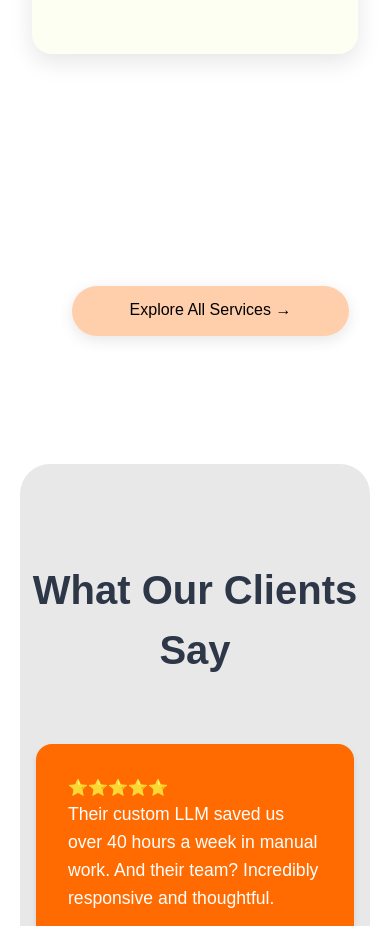
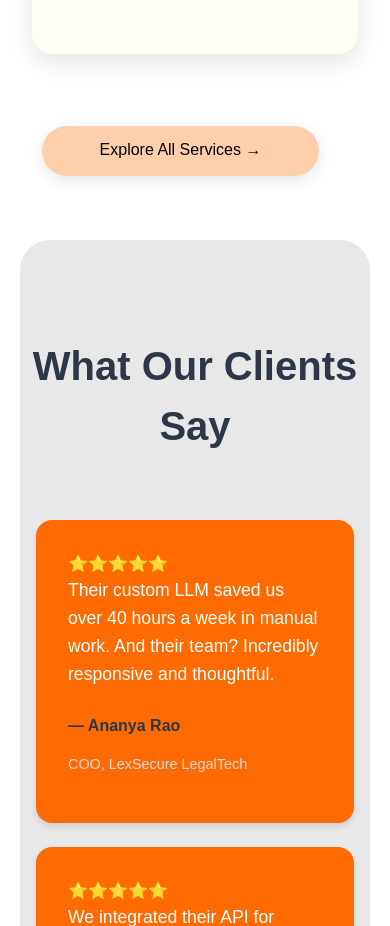
Before and after one commit to mithilesh042006/neuro_web, a React (Vite) app: page / in a window 390 px wide. Shown: the part 3021-3947 px from the top of the page. Built offline with nearby package versions, Linux system fonts and the light colour scheme.

Commit message:
explore button done

```diff
--- a/src/index.css
+++ b/src/index.css
@@ -1878,6 +1878,7 @@ body {
 
 .explore-all-services {
   background: #FFCEAA;
+
 }
 
 .explore-all-services:hover {
--- a/src/pages/Home.jsx
+++ b/src/pages/Home.jsx
@@ -309,7 +309,7 @@ const Home = () => {
       </motion.section>
 
       {/* Services Preview */}
-      <section className="services-preview" ref={servicesRef}>
+      <section className="services-preview" ref={servicesRef} style={{paddingBottom: isMobile? '0px':'60px'}}>
         <motion.h2
           initial={{ opacity: 0, y: 30 }}
           whileInView={{ opacity: 1, y: 0 }}
@@ -325,6 +325,7 @@ const Home = () => {
           initial="initial"
           whileInView="animate"
           viewport={{ once: true, amount: 0.2 }}
+
         >
           {services.map((service, index) => (
             <motion.div
@@ -444,8 +445,8 @@ const Home = () => {
               height:'50px',
               maxWidth:'277px',
               width: '100%',
-              marginTop:'180px',
-              marginLeft:'40px',
+              marginTop: isMobile ? '20px' : '180px',
+              marginLeft: isMobile?'10px' :'40px',
               cursor:'pointer',
               boxShadow: '0 4px 15px rgba(0,0,0,0.1)'
             }}
```
